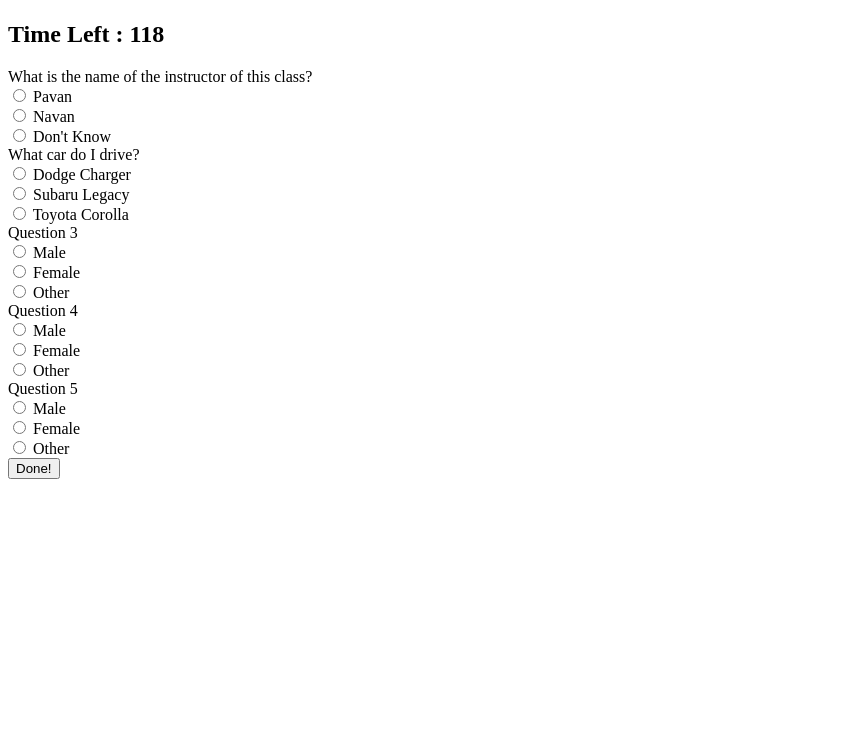
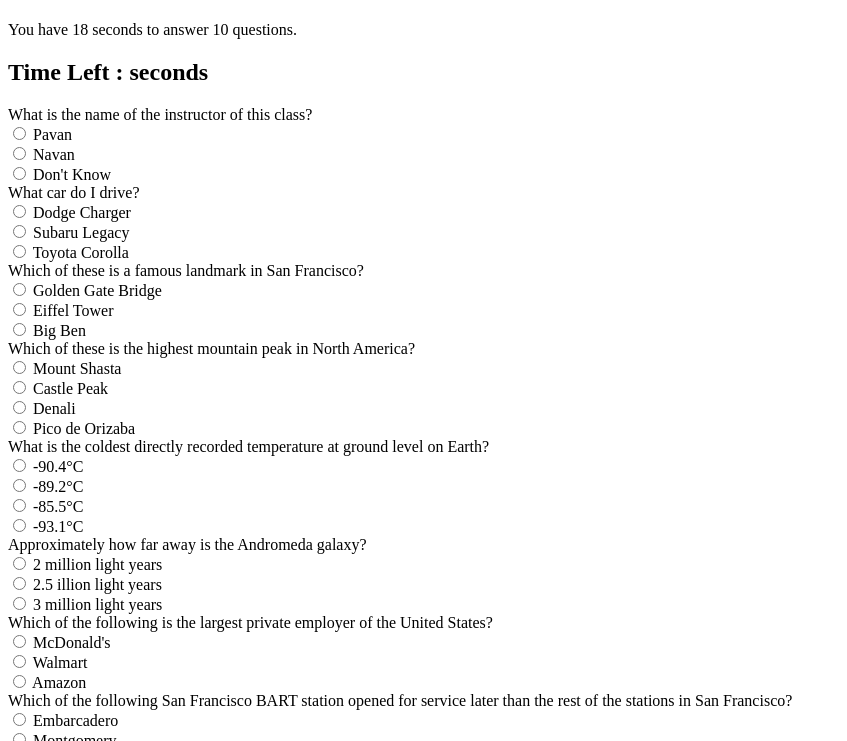
Before and after one commit to lawrenceslng/TriviaGame_Easier, a plain HTML site: page index.html in a window 1280 px wide. Both pictures are taken after a click on the button "Start Game". Shown: the part 59-800 px from the top of the page, without its empty margins (0-847 px from the left). Drawn offline with nearby package versions, Linux system fonts and the light colour scheme.

Commit message:
html mostly complete

```diff
--- a/assets/javascript/app.js
+++ b/assets/javascript/app.js
@@ -1,4 +1,4 @@
-var time = 120;
+var time = 20;
 var correctAnswer = 0;
 var wrongAnswer = 0;
 var noAnswer = 0;
@@ -46,20 +46,20 @@ var i = 0;
 $("#contentBox").hide();
 $("#score").hide();
 
-function Timer()
-{
-    $("#timer").html(time);
-    if(time > 0)
-    {
-        time--;
-    }
-    else
-    {
-        $("#timer").html("Time's Up!");
-        clearTimeout(temp);
-        revealAnswer();
-    }
-}
+// function Timer()
+// {
+//     $("#timer").html(time);
+//     if(time > 0)
+//     {
+//         time--;
+//     }
+//     else
+//     {
+//         $("#timer").html("Time's Up!");
+//         clearTimeout(temp);
+//         revealAnswer();
+//     }
+// }
 
 $(document).on("click","#startButton",function()
 {
@@ -84,7 +84,7 @@ function revealAnswer()
     $("#score").show();
     // check which value radio button is checked
     var selValue, corValue;
-    for(var i = 1; i < 6; i++)
+    for(var i = 1; i < 11; i++)
     {
         selValue = $("#answerChoices"+i+" input[name=choices]:checked").val();
         corValue = $("#answerChoices"+i+" input[status=correct]").val();
--- a/index.html
+++ b/index.html
@@ -10,11 +10,12 @@
 <div id="container">
         <div id="heading">
             <h1>The World's Most Random Quiz of All Time!</h1>
+            <span>You have <span id="timer"></span> seconds to answer 10 questions.</span>
             <button id="startButton">Start Game</button>
         </div>
         <div id = "contentBox">
             <div id = "timeLeft">
-                <h2>Time Left : <span id="timer"></span></h2>
+                <h2>Time Left : <span id="timer"></span> seconds</h2>
             </div>
             <div id = "question1">
                     What is the name of the instructor of this class?
@@ -41,38 +42,105 @@
             </div>
 
             <div id = "question3">
-                    Question 3
+                    Which of these is a famous landmark in San Francisco?
             </div>
 
             <div id = "answerChoices3">
                     <form>
-                            <input type="radio" name="choices" value="male"> Male<br>
-                            <input type="radio" name="choices" value="female"> Female<br>
-                            <input type="radio" name="choices" value="other" status="correct"> Other
+                            <input type="radio" name="choices" value="Golden Gate Bridge" status="correct"> Golden Gate Bridge<br>
+                            <input type="radio" name="choices" value="Eiffel Tower"> Eiffel Tower<br>
+                            <input type="radio" name="choices" value="Big Ben"> Big Ben
                     </form>
             </div>
 
             <div id = "question4">
-                    Question 4
+                    Which of these is the highest mountain peak in North America?
             </div>
 
             <div id = "answerChoices4">
                     <form>
-                            <input type="radio" name="choices" value="male"> Male<br>
-                            <input type="radio" name="choices" value="female"> Female<br>
-                            <input type="radio" name="choices" value="other" status="correct"> Other
+                            <input type="radio" name="choices" value="Mount Shasta"> Mount Shasta<br>
+                            <input type="radio" name="choices" value="Castle Peak"> Castle Peak<br>
+                            <input type="radio" name="choices" value="Denali" status="correct"> Denali<br>
+                            <input type="radio" name="choices" value="Pico de Orizaba"> Pico de Orizaba<br>
                     </form>
             </div>
 
             <div id = "question5">
-                    Question 5
+                    What is the coldest directly recorded temperature at ground level  on Earth?
             </div>
 
             <div id = "answerChoices5">
                     <form>
-                            <input type="radio" name="choices" value="male"> Male<br>
-                            <input type="radio" name="choices" value="female"> Female<br>
-                            <input type="radio" name="choices" value="other" status="correct"> Other
+                            <input type="radio" name="choices" value="-90.4°C"> -90.4°C<br>
+                            <input type="radio" name="choices" value="-89.2°C" status="correct"> -89.2°C<br>
+                            <input type="radio" name="choices" value="-85.5°C"> -85.5°C<br>
+                            <input type="radio" name="choices" value="-93.1°C"> -93.1°C
+                    </form>
+            </div>
+
+            <div id = "question6">
+                    Approximately how far away is the Andromeda galaxy?
+            </div>
+
+            <div id = "answerChoices6">
+                    <form>
+                            <input type="radio" name="choices" value="2 million light years"> 2 million light years<br>
+                            <input type="radio" name="choices" value="2.5 million light years" status="correct"> 2.5 illion light years<br>
+                            <input type="radio" name="choices" value="3 million light years"> 3 million light years
+                    </form>
+            </div>
+
+            <div id = "question7">
+                    Which of the following is the largest private employer of the United States?
+            </div>
+
+            <div id = "answerChoices7">
+                    <form>
+                            <input type="radio" name="choices" value="McDonald's"> McDonald's<br>
+                            <input type="radio" name="choices" value="Walmart" status="correct"> Walmart<br>
+                            <input type="radio" name="choices" value="Amazon"> Amazon
+                    </form>
+            </div>
+
+            <div id = "question8">
+                    Which of the following San Francisco BART station opened for service later than the rest of the stations in San Francisco?
+            </div>
+
+            <div id = "answerChoices8">
+                    <form>
+                            <input type="radio" name="choices" value="Embarcadero" status="correct"> Embarcadero<br>
+                            <input type="radio" name="choices" value="Montgomery"> Montgomery<br>
+                            <input type="radio" name="choices" value="Powell"> Powell<br>
+                            <input type="radio" name="choices" value="Civic Center"> Civic Center<br>
+                            <input type="radio" name="choices" value="16th and Mission"> 16th and Mission<br>
+                            <input type="radio" name="choices" value="24th and Mission"> 24th and Mission<br>
+                            <input type="radio" name="choices" value="Glen Park"> Glen Park<br>
+                            <input type="radio" name="choices" value="Balboa Park"> Balboa Park
+                    </form>
+            </div>
+
+            <div id = "question9">
+                    Which of the following is the most viewed Youtube videos of all time?
+            </div>
+
+            <div id = "answerChoices9">
+                    <form>
+                            <input type="radio" name="choices" value="Gangnam Style - Psy" > Gangnam Style - Psy<br>
+                            <input type="radio" name="choices" value="Despacito - Luis Fonsi" status="correct"> Despacito - Luis Fonsi<br>
+                            <input type="radio" name="choices" value="See you Again - Wiz Khalifa"> See you Again - Wiz Khalifa
+                    </form>
+            </div>
+
+            <div id = "question10">
+                    Which of the following soccer team was the champion of the English Premier League 2017-2018?
+            </div>
+
+            <div id = "answerChoices10">
+                    <form>
+                            <input type="radio" name="choices" value="Manchester United" > Manchester United<br>
+                            <input type="radio" name="choices" value="Manchester City" status="correct"> Manchester City<br>
+                            <input type="radio" name="choices" value="Chelsea"> Chelsea
                     </form>
             </div>
 
```
